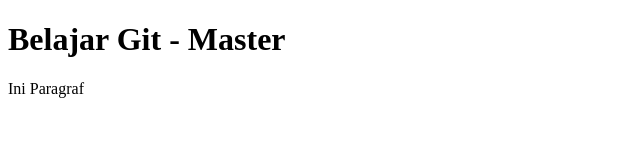
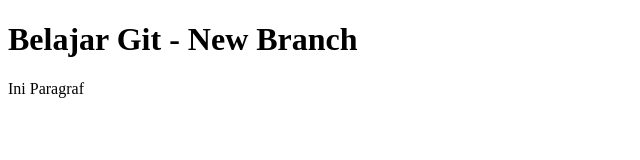
Before and after one commit to gemamreza/belajar-git, a plain HTML site: page index.html in a window 1280 px wide. Shown: the whole page, without its empty margins (0-640 px from the left). Drawn offline with Linux system fonts and the light colour scheme.

Commit message:
edit index.html

```diff
--- a/index.html
+++ b/index.html
@@ -6,7 +6,7 @@
   <title>Document</title>
 </head>
 <body>
-  <h1>Belajar Git - Master</h1>
+  <h1>Belajar Git - New Branch</h1>
   <p>Ini Paragraf</p>
 </body>
 </html>
```
